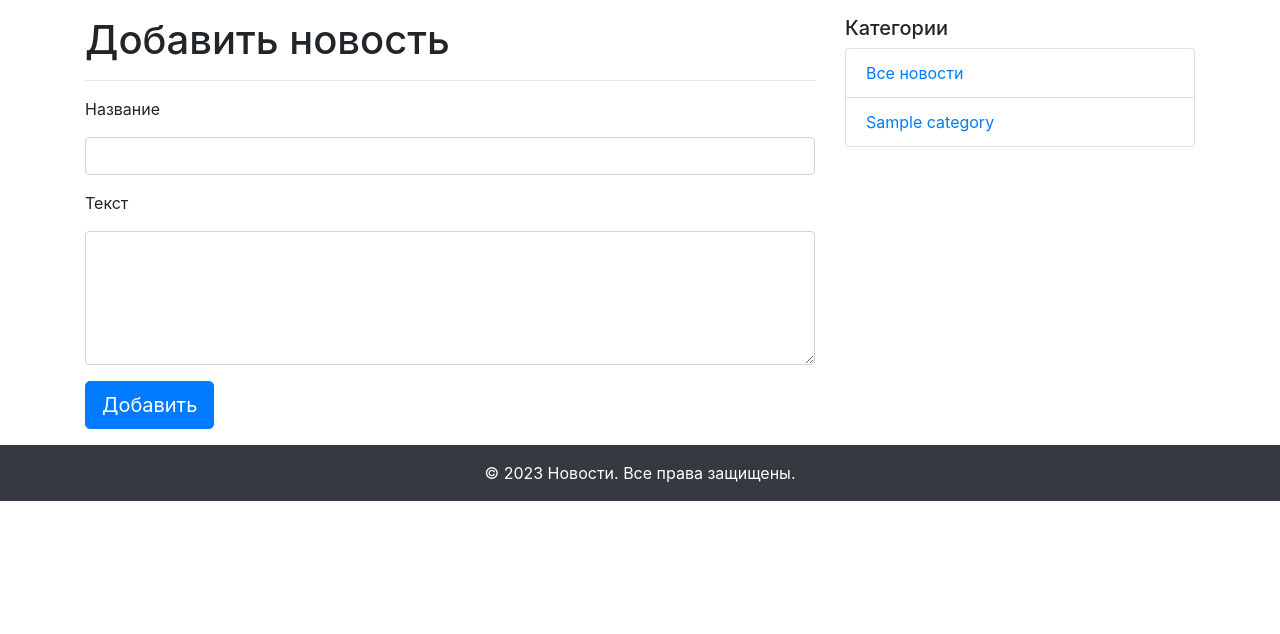
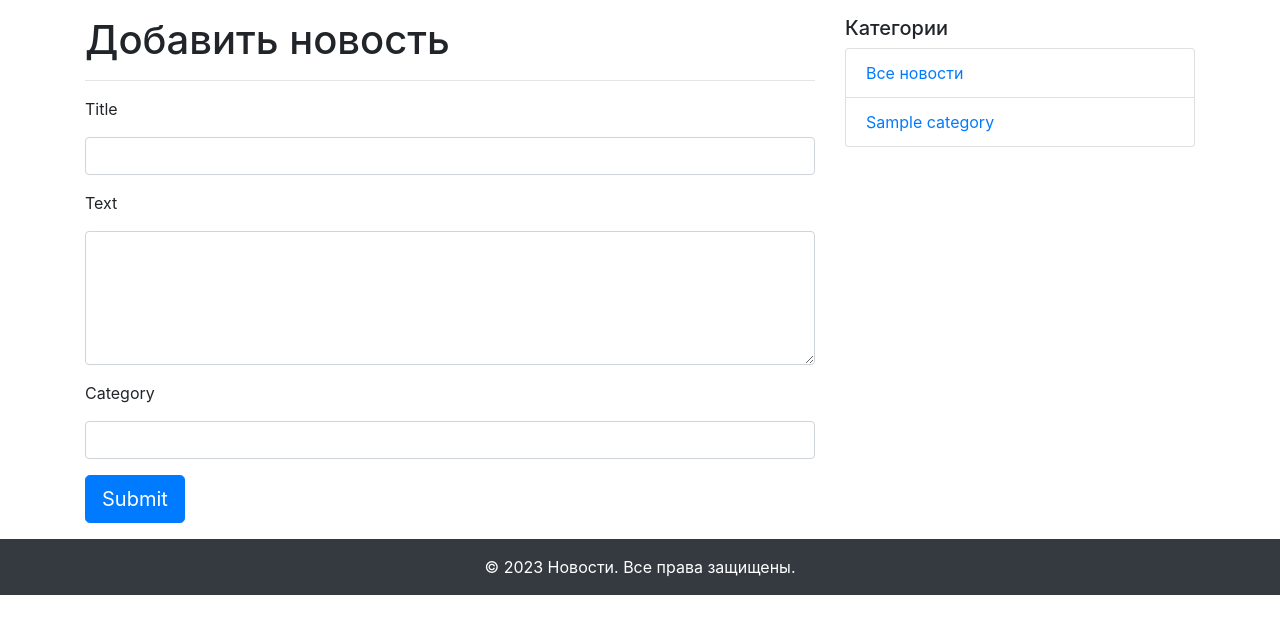
Before and after one commit to iwannafly69/flask_news, a Flask app: template templates/add_news.html in a window 1280 px wide. Shown: the part 56-690 px from the top of the page. Run offline with Flask 3, Linux system fonts and the light colour scheme; tables that the repository leaves empty hold one stand-in row (values such as "Sample post"); the template is opened without the code that fills it: values that come from a table or form of the project are taken from there, most other values are stand-ins (such as "Sample title", 1, 10 or a date in 2020); form fields are guessed from the names that the template uses; parts of the project's set-up code (start-up, migrations or seed data) failed here and were passed over; some libraries are stand-ins or nearby versions.

Commit message:
feet: добавь категории
Были добавлены категории, для удобной навигации по сайту.

```diff
--- a/main.py
+++ b/main.py
@@ -12,71 +12,99 @@ app.config['SQLALCHEMY_DATABASE_URI'] = 'sqlite:///db.sqlite3'
 db = SQLAlchemy(app)
 
 
+class Category(db.Model):
+    id = db.Column(db.Integer, primary_key=True)
+    title = db.Column(db.String(255), nullable=False)
+    news = db.relationship('News', back_populates='category')
+
+    def __repr__(self):
+        return f'Category {self.id}: ({self.title})'
+
+
 class News(db.Model):
     id = db.Column(db.Integer, primary_key=True)
     title = db.Column(db.String(255), unique=True, nullable=False)
     text = db.Column(db.Text, nullable=False)
     created_date = db.Column(db.DateTime, default=datetime.utcnow)
+    category_id = db.Column(db.Integer, db.ForeignKey('category.id'))
+    category = db.relationship('Category', back_populates='news')
+
+    def __repr__(self):
+        return f'News {self.id}: ({self.title})'
 
 
 db.create_all()
 
 
-class FeedbackForm(FlaskForm):
-    name = StringField('Имя', validators=[DataRequired(message="Поле не должно быть пустым")])
-    text = TextAreaField('Текст отзыва', validators=[DataRequired(message="Поле не должно быть пустым")])
-    email = EmailField('Ваш email', validators=[Optional()])
-    rating = SelectField('Ваша оценка?', choices=[1, 2, 3, 4, 5])
-    submit = SubmitField('Добавить')
+# class FeedbackForm(FlaskForm):
+#     name = StringField('Имя', validators=[DataRequired(message="Поле не должно быть пустым")])
+#     text = TextAreaField('Текст отзыва', validators=[DataRequired(message="Поле не должно быть пустым")])
+#     email = EmailField('Ваш email', validators=[Optional()])
+#     rating = SelectField('Ваша оценка?', choices=[1, 2, 3, 4, 5])
+#     submit = SubmitField('Добавить')
+
+
+def get_categories():
+    categories = Category.query.all()
+    return [(category.id, category.title) for category in categories]
 
 
 class NewsForm(FlaskForm):
-    title = StringField('Название',
-                        validators=[DataRequired(message="Поле не должно быть пустым"),
-                                    Length(max=255, message='Введите заголовок длинной до 255 символов')])
-    text = TextAreaField('Текст',
-                         validators=[DataRequired(message="Поле не должно быть пустым")])
+    title = StringField(
+        'Название',
+        validators=[DataRequired(message="Поле не должно быть пустым"),
+                    Length(max=255, message='Введите заголовок длиной до 255 символов')]
+    )
+    text = TextAreaField(
+        'Текст',
+        validators=[DataRequired(message="Поле не должно быть пустым")])
+    category = SelectField(choices=get_categories())
     submit = SubmitField('Добавить')
 
 
 @app.route('/')
 def index():
     news_list = News.query.all()
+    categories = Category.query.all()
     return render_template('index.html',
-                           news=news_list)
+                           news=news_list,
+                           categories=categories)
 
 
 @app.route('/news_detail/<int:id>')
 def news_detail(id):
-    news_detail = News.query.get(id)
+    news = News.query.get(id)
+    categories = Category.query.all()
     return render_template('news_detail.html',
-                           item=news_detail)
-
-
-@app.route('/feedback/', methods=['GET', 'POST'])
-def feedback():
-    form = FeedbackForm()
-    if form.validate_on_submit():
-        name = form.name.data
-        text = form.text.data
-        email = form.email.data
-        rating = form.rating.data
-        print(name, text, email, rating)
-        return redirect('/')
-    return render_template('feedback.html', form=form)
+                           news=news,
+                           categories=categories)
 
 
 @app.route('/add_news/', methods=['GET', 'POST'])
 def add_news():
     form = NewsForm()
+    categories = Category.query.all()
     if form.validate_on_submit():
         news = News()
         news.title = form.title.data
         news.text = form.text.data
+        news.category_id = form.category.data
         db.session.add(news)
         db.session.commit()
-        return redirect(url_for('index', id=news.id))
-    return render_template('add_news.html', form=form)
+        return redirect(url_for('news_detail', id=news.id))
+    return render_template('add_news.html', form=form, categories=categories)
+
+
+@app.route('/category/<int:id>')
+def news_in_category(id):
+    category = Category.query.get(id)
+    news = category.news
+    category_name = category.title
+    categories = Category.query.all()
+    return render_template('category.html',
+                           news=news,
+                           category_name=category_name,
+                           categories=categories)
 
 
 if __name__ == '__main__':
--- a/templates/add_news.html
+++ b/templates/add_news.html
@@ -29,6 +29,12 @@
           <span>{{ error }}</span>
         </div>
       {% endfor %}
+      <div class="form-group">
+        <label >
+          {{ form.category.label }}
+        </label>
+        {{ form.category(class="form-control") }}
+      </div>
     {{ form.submit(class="btn btn-primary btn-lg") }}
   </form>
 {% endblock content %}
--- a/templates/base.html
+++ b/templates/base.html
@@ -3,30 +3,24 @@
 <head>
   <meta charset="UTF-8">
   <meta name="viewport" content="width=device-width, initial-scale=1.0">
-    <!-- Подключаем Bootstrap CSS -->
   <link rel="stylesheet" href="{{ url_for('static', filename='css/bootstrap.min.css') }}">
   <title>{% block title %}{% endblock title %}</title>
 </head>
 <body>
   <div id="wrapper">
-    <!-- Навигация -->
-    {% include 'navigation.html' %}
-    <!-- Контент страницы -->
+    {% include "navigation.html" %}
     <div class="container my-3">
       <div class="row">
         <div class="col-md-8">
-                {% block content%}{% endblock content %}
+          {% block content %}{% endblock content %}
         </div>
         {% include "side_navigation.html" %}
       </div>
     </div>
-    <!-- Подвал -->
     {% include "footer.html" %}
   </div>
-<!-- Подключаем Bootstrap JS -->
   <script src="{{ url_for('static', filename='js/bootstrap.min.js') }}"></script>
   <script src="https://ajax.googleapis.com/ajax/libs/jquery/3.3.1/jquery.min.js"></script>
   <script src="https://maxcdn.bootstrapcdn.com/bootstrap/4.1.0/js/bootstrap.min.js"></script>
-
 </body>
 </html>
--- a/templates/navigation.html
+++ b/templates/navigation.html
@@ -1,5 +1,5 @@
 <nav class="navbar navbar-expand-md navbar-dark bg-dark">
-    <a class="navbar-brand" href="#">Новости</a>
+    <a class="navbar-brand" href="{{ url_for('index') }}">Новости</a>
     <button class="navbar-toggler" type="button" data-toggle="collapse" data-target="#navbarNav"
             aria-controls="navbarNav" aria-expanded="false" aria-label="Toggle navigation">
         <span class="navbar-toggler-icon"></span>
@@ -7,7 +7,7 @@
     <div class="collapse navbar-collapse" id="navbarNav">
         <ul class="navbar-nav">
             <li class="nav-item active">
-                <a class="nav-link" href="#">Новости</a>
+                <a class="nav-link" href="{{ url_for('index') }}">Новости</a>
             </li>
             <li class="nav-item">
                 <a class="nav-link" href="{{ url_for('add_news') }}">Добавить новость</a>
```
Also changed, not shown: templates/index.html (+12 -8 lines). Lines whose indentation alone changed are shown as unchanged.
